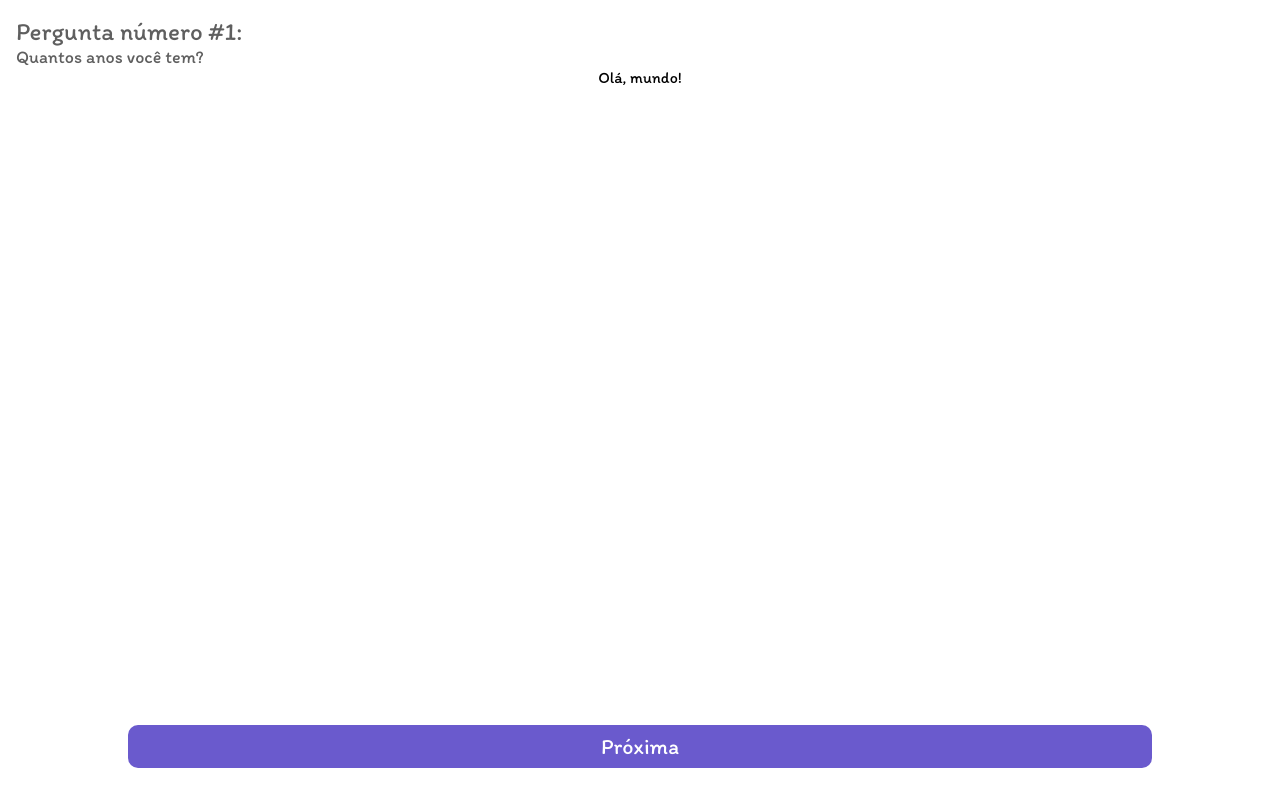
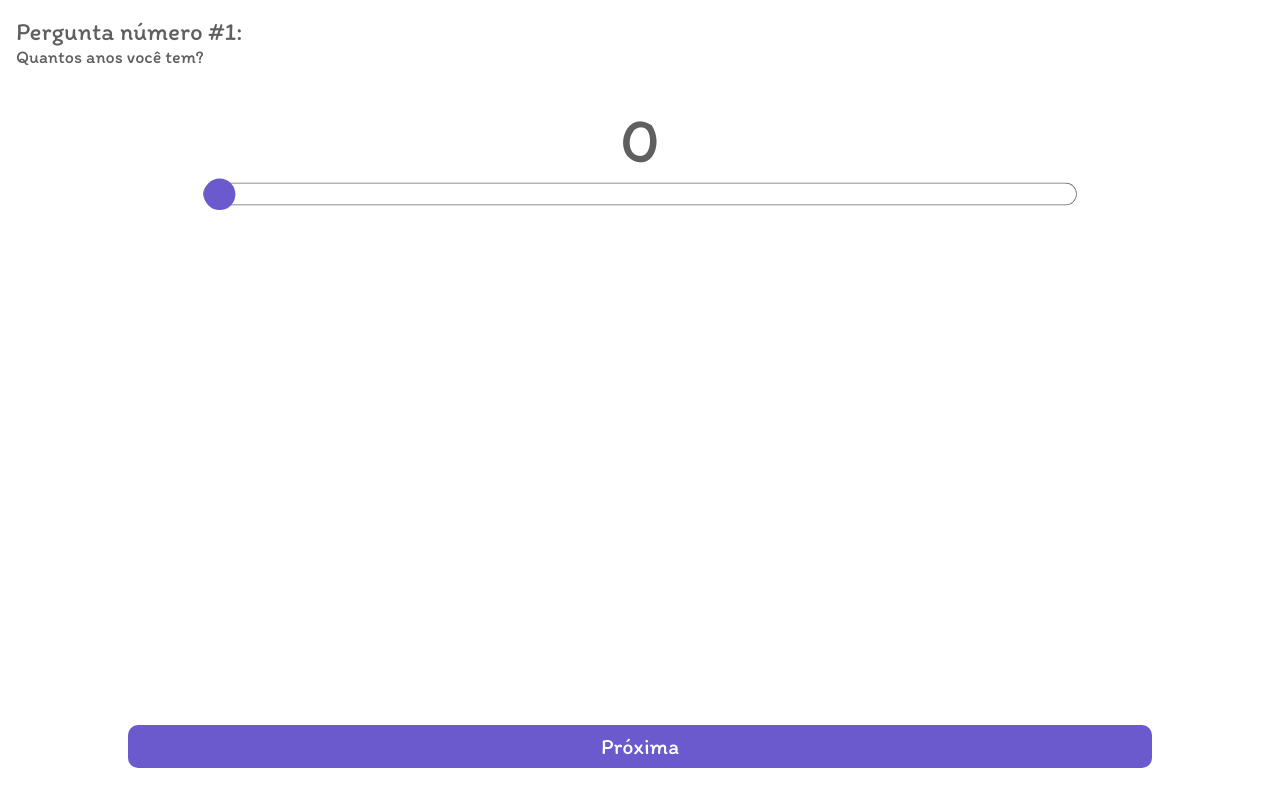
Before and after one commit to leo0302DEV/FeiraPedagogica-GVB, a React (Vite) app: page /questionOne in a window 1280 px wide. Built offline with nearby package versions, Linux system fonts and the light colour scheme.

Commit message:
Finishing the range questions

```diff
--- /dev/null
+++ b/src/components/QuetionsPageMold/RangeQuestionMold/index.jsx
@@ -0,0 +1,77 @@
+import styled from "styled-components";
+
+const StyledSection = styled.section`
+  width: 100%;
+  display: flex;
+  flex-direction: column;
+  align-items: center;
+  margin-top: 2rem;
+
+  & > .range-input {
+    display: block;
+    width: 100%;
+    height: 2rem;
+    appearance: none;
+    padding: 0;
+    background: #ffffff;
+    border-radius: 20px;
+    border: 1px solid rgba(0, 0, 0, 0.6);
+    transform: scale(0.7);
+  }
+
+  & > .range-input::-webkit-slider-thumb {
+    appearance: none;
+    display: block;
+    background-color: #6a5acd;
+    width: 45px;
+    height: 45px;
+    border-radius: 50%;
+  }
+
+  & > .range-input::-moz-slider-thumb {
+    appearance: none;
+    display: block;
+    background-color: #6a5acd;
+    width: 45px;
+    height: 45px;
+    border-radius: 50%;
+  }
+`;
+
+const StyledDisplay = styled.span`
+  font-size: 65px;
+  color: #5f5f5f;
+  font-weight: 400;
+  text-align: center;
+`;
+
+const RangeQuestionMold = ({
+  state,
+  statesSeter,
+  minValue,
+  maxValue,
+  complement = null,
+}) => {
+  const handleChange = (event) => {
+    const inputValue = event.target.value;
+    statesSeter(inputValue);
+  };
+
+  return (
+    <StyledSection>
+      <StyledDisplay>
+        {complement ? state + "" + complement : state}
+      </StyledDisplay>
+      <input
+        onChange={(event) => handleChange(event)}
+        type="range"
+        min={minValue}
+        max={maxValue}
+        value={state}
+        className="range-input"
+      />
+    </StyledSection>
+  );
+};
+
+export default RangeQuestionMold;
--- a/src/pages/QuestionOne.jsx
+++ b/src/pages/QuestionOne.jsx
@@ -2,6 +2,7 @@ import { useContext } from "react";
 import { QuestionsContext } from "../routes";
 import QuestionsPageMold from "../components/QuetionsPageMold";
 import { useNavigate } from "react-router-dom";
+import RangeQuestionMold from "../components/QuetionsPageMold/RangeQuestionMold";
 
 const QuestionOne = () => {
   const navigate = useNavigate();
@@ -17,7 +18,12 @@ const QuestionOne = () => {
       quetionNumber={1}
       buttonActionFunc={toNextQuestion}
     >
-      <h1>Olá, mundo!</h1>
+      <RangeQuestionMold
+        state={age}
+        statesSeter={setAge}
+        minValue={1}
+        maxValue={100}
+      />
     </QuestionsPageMold>
   );
 };
--- a/src/pages/QuestionTwo.jsx
+++ b/src/pages/QuestionTwo.jsx
@@ -1,8 +1,12 @@
 import { useNavigate } from "react-router-dom";
 import QuestionsPageMold from "../components/QuetionsPageMold";
+import { QuestionsContext } from "../routes";
+import RangeQuestionMold from "../components/QuetionsPageMold/RangeQuestionMold";
+import { useContext } from "react";
 
 const QuestionTwo = () => {
   const navigate = useNavigate();
+  const { sleepHours, setSleepHours } = useContext(QuestionsContext);
 
   const toNextQuestion = () => {
     navigate("/questionTree");
@@ -14,7 +18,13 @@ const QuestionTwo = () => {
       quetionNumber={2}
       buttonActionFunc={toNextQuestion}
     >
-      <h1>Olá, mundo!</h1>
+      <RangeQuestionMold
+        state={sleepHours}
+        statesSeter={setSleepHours}
+        minValue={1}
+        maxValue={20}
+        complement={"h"}
+      />
     </QuestionsPageMold>
   );
 };
--- a/src/routes.jsx
+++ b/src/routes.jsx
@@ -62,6 +62,7 @@ const AppPages = () => {
       value={{
         age,
         setAge,
+        sleepHours,
         setSleepHours,
         setQuestionTreePoints,
         setQuestionFourPoints,
```
Also changed, not shown: src/components/QuetionsPageMold/ObjetiveQuestionsMold/index.jsx (added).
